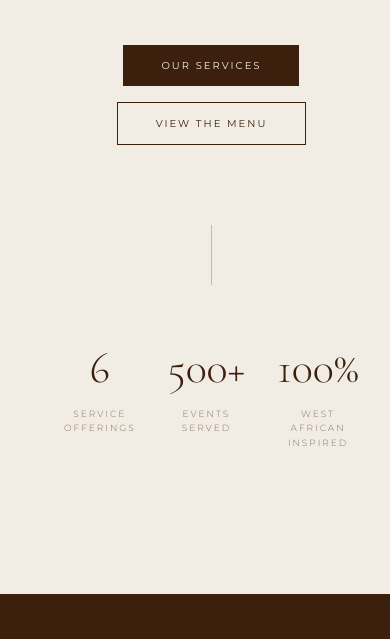
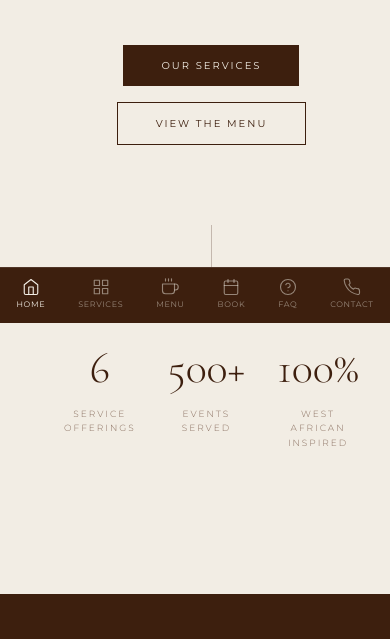
Before and after one commit to nnamdi-code/liquid-therapy-website, a plain HTML site: page index.html in a window 390 px wide. Shown: the part 521-1160 px from the top of the page. Drawn offline with nearby package versions, Linux system fonts and the light colour scheme.

Commit message:
Add files via upload

```diff
--- a/index.html
+++ b/index.html
@@ -138,11 +138,19 @@
   .footer-links a { font-size: 10px; letter-spacing: 0.12em; text-transform: uppercase; color: rgba(242,237,228,0.5); text-decoration: none; cursor: pointer; transition: color 0.2s; }
   .footer-links a:hover { color: var(--cream); }
   .footer-copy { font-size: 10px; color: rgba(242,237,228,0.3); letter-spacing: 0.06em; }
+  .mob-nav { display: none; }
   @media (max-width: 640px) {
     .nav-links { display: none; }
+    .nav-cta { display: none; }
     .form-row, .faq-grid, .extensions-grid, .contact-grid { grid-template-columns: 1fr; }
     .hero-stats { gap: 2rem; }
     .footer-inner { flex-direction: column; text-align: center; }
+    body { padding-bottom: 70px; }
+    .mob-nav { display: flex; position: fixed; bottom: 0; left: 0; right: 0; z-index: 300; background: var(--brown); border-top: 0.5px solid rgba(255,255,255,0.1); justify-content: space-around; align-items: center; padding: 6px 0 10px; }
+    .mob-nav-btn { display: flex; flex-direction: column; align-items: center; gap: 3px; cursor: pointer; background: none; border: none; color: rgba(242,237,228,0.5); font-family: var(--font-body); padding: 4px 6px; transition: color 0.2s; }
+    .mob-nav-btn.active, .mob-nav-btn:hover { color: var(--cream); }
+    .mob-nav-btn svg { width: 18px; height: 18px; }
+    .mob-nav-btn span { font-size: 8px; letter-spacing: 0.08em; text-transform: uppercase; }
   }
 </style>
 </head>
@@ -353,7 +361,7 @@
     <div class="contact-grid">
       <div class="contact-card"><div class="contact-icon-wrap"><svg viewBox="0 0 24 24" fill="none" stroke="currentColor" stroke-width="1.5" stroke-linecap="round" stroke-linejoin="round"><path d="M21 10c0 7-9 13-9 13s-9-6-9-13a9 9 0 0 1 18 0z"/><circle cx="12" cy="10" r="3"/></svg></div><div class="contact-label">Location</div><div class="contact-value">Lagos, Nigeria</div></div>
       <div class="contact-card"><div class="contact-icon-wrap"><svg viewBox="0 0 24 24" fill="none" stroke="currentColor" stroke-width="1.5" stroke-linecap="round" stroke-linejoin="round"><path d="M22 16.92v3a2 2 0 0 1-2.18 2 19.79 19.79 0 0 1-8.63-3.07A19.5 19.5 0 0 1 4.69 12a19.79 19.79 0 0 1-3.07-8.67A2 2 0 0 1 3.6 1.27h3a2 2 0 0 1 2 1.72c.127.96.361 1.903.7 2.81a2 2 0 0 1-.45 2.11L7.91 8.91a16 16 0 0 0 6 6l.91-.91a2 2 0 0 1 2.11-.45c.907.339 1.85.573 2.81.7A2 2 0 0 1 21.73 16.92z"/></svg></div><div class="contact-label">WhatsApp</div><div class="contact-value"><a href="https://wa.me/2348123484321">+234 812 348 4321</a></div></div>
-      <div class="contact-card"><div class="contact-icon-wrap"><svg viewBox="0 0 24 24" fill="none" stroke="currentColor" stroke-width="1.5" stroke-linecap="round" stroke-linejoin="round"><path d="M4 4h16c1.1 0 2 .9 2 2v12c0 1.1-.9 2-2 2H4c-1.1 0-2-.9-2-2V6c0-1.1.9-2 2-2z"/><polyline points="22,6 12,13 2,6"/></svg></div><div class="contact-label">Email</div><div class="contact-value" style="font-size:12px;"><a href="mailto:liquidtherapyhq@gmail.com">liquidtherapyhq@gmail.com</a></div></div>
+      <div class="contact-card"><div class="contact-icon-wrap"><svg viewBox="0 0 24 24" fill="none" stroke="currentColor" stroke-width="1.5" stroke-linecap="round" stroke-linejoin="round"><path d="M4 4h16c1.1 0 2 .9 2 2v12c0 1.1-.9 2-2 2H4c-1.1 0-2-.9-2-2V6c0-1.1.9-2 2-2z"/><polyline points="22,6 12,13 2,6"/></svg></div><div class="contact-label">Email</div><div class="contact-value" style="font-size:12px;"><a href="/cdn-cgi/l/email-protection#c1ada8b0b4a8a5b5a9a4b3a0b1b8a9b081a6aca0a8adefa2aeac"><span class="__cf_email__" data-cfemail="036f6a72766a67776b667162737a6b7243646e626a6f2d606c6e">[email&#160;protected]</span></a></div></div>
       <div class="contact-card"><div class="contact-icon-wrap"><svg viewBox="0 0 24 24" fill="none" stroke="currentColor" stroke-width="1.5" stroke-linecap="round" stroke-linejoin="round"><rect x="2" y="2" width="20" height="20" rx="5"/><path d="M16 11.37A4 4 0 1 1 12.63 8 4 4 0 0 1 16 11.37z"/><line x1="17.5" y1="6.5" x2="17.51" y2="6.5"/></svg></div><div class="contact-label">Instagram</div><div class="contact-value" style="font-size:13px;"><a href="https://instagram.com/liquidtherapyhq" target="_blank">@liquidtherapyhq</a></div></div>
       <div class="contact-card"><div class="contact-icon-wrap"><svg viewBox="0 0 24 24" fill="none" stroke="currentColor" stroke-width="1.5" stroke-linecap="round" stroke-linejoin="round"><path d="M19.59 6.69a4.83 4.83 0 0 1-3.77-4.25V2h-3.45v13.67a2.89 2.89 0 0 1-2.88 2.5 2.89 2.89 0 0 1-2.89-2.89 2.89 2.89 0 0 1 2.89-2.89c.28 0 .54.04.79.1V9.01a6.33 6.33 0 0 0-.79-.05 6.34 6.34 0 0 0-6.34 6.34 6.34 6.34 0 0 0 6.34 6.34 6.34 6.34 0 0 0 6.33-6.34V8.69a8.18 8.18 0 0 0 4.78 1.52V6.75a4.85 4.85 0 0 1-1.01-.06z"/></svg></div><div class="contact-label">TikTok</div><div class="contact-value" style="font-size:13px;"><a href="https://www.tiktok.com/@liquid.therapyhq" target="_blank">@liquid.therapyhq</a></div></div>
       <div class="contact-card"><div class="contact-icon-wrap"><svg viewBox="0 0 24 24" fill="none" stroke="currentColor" stroke-width="1.5" stroke-linecap="round" stroke-linejoin="round"><path d="M12 2C6.48 2 2 6.48 2 12s4.48 10 10 10 10-4.48 10-10S17.52 2 12 2z"/><path d="M8.53 14.65c2.09 1.41 4.85 1.41 6.94 0 1.72-1.16 2.53-2.88 2.53-4.65s-.81-3.49-2.53-4.65c-2.09-1.41-4.85-1.41-6.94 0C6.81 6.51 6 8.23 6 10s.81 3.49 2.53 4.65z"/><path d="M6.18 17.82A9.97 9.97 0 0 0 12 20c2.16 0 4.16-.69 5.82-1.85"/></svg></div><div class="contact-label">Snapchat</div><div class="contact-value" style="font-size:13px;"><a href="https://www.snapchat.com/add/liquidtherapyhq" target="_blank">@liquidtherapyhq</a></div></div>
@@ -377,6 +385,34 @@
   </div>
 </section>
 
+<!-- MOBILE BOTTOM NAV -->
+<div class="mob-nav" id="mob-nav">
+  <button class="mob-nav-btn active" id="mob-hero" onclick="showSection('hero')">
+    <svg viewBox="0 0 24 24" fill="none" stroke="currentColor" stroke-width="1.5" stroke-linecap="round" stroke-linejoin="round"><path d="M3 9l9-7 9 7v11a2 2 0 0 1-2 2H5a2 2 0 0 1-2-2z"/><polyline points="9 22 9 12 15 12 15 22"/></svg>
+    <span>Home</span>
+  </button>
+  <button class="mob-nav-btn" id="mob-services" onclick="showSection('services')">
+    <svg viewBox="0 0 24 24" fill="none" stroke="currentColor" stroke-width="1.5" stroke-linecap="round" stroke-linejoin="round"><rect x="3" y="3" width="7" height="7"/><rect x="14" y="3" width="7" height="7"/><rect x="14" y="14" width="7" height="7"/><rect x="3" y="14" width="7" height="7"/></svg>
+    <span>Services</span>
+  </button>
+  <button class="mob-nav-btn" id="mob-menu" onclick="showSection('menu')">
+    <svg viewBox="0 0 24 24" fill="none" stroke="currentColor" stroke-width="1.5" stroke-linecap="round" stroke-linejoin="round"><path d="M18 8h1a4 4 0 0 1 0 8h-1"/><path d="M2 8h16v9a4 4 0 0 1-4 4H6a4 4 0 0 1-4-4V8z"/><line x1="6" y1="1" x2="6" y2="4"/><line x1="10" y1="1" x2="10" y2="4"/><line x1="14" y1="1" x2="14" y2="4"/></svg>
+    <span>Menu</span>
+  </button>
+  <button class="mob-nav-btn" id="mob-events" onclick="showSection('events')">
+    <svg viewBox="0 0 24 24" fill="none" stroke="currentColor" stroke-width="1.5" stroke-linecap="round" stroke-linejoin="round"><rect x="3" y="4" width="18" height="18" rx="2" ry="2"/><line x1="16" y1="2" x2="16" y2="6"/><line x1="8" y1="2" x2="8" y2="6"/><line x1="3" y1="10" x2="21" y2="10"/></svg>
+    <span>Book</span>
+  </button>
+  <button class="mob-nav-btn" id="mob-faq" onclick="showSection('faq')">
+    <svg viewBox="0 0 24 24" fill="none" stroke="currentColor" stroke-width="1.5" stroke-linecap="round" stroke-linejoin="round"><circle cx="12" cy="12" r="10"/><path d="M9.09 9a3 3 0 0 1 5.83 1c0 2-3 3-3 3"/><line x1="12" y1="17" x2="12.01" y2="17"/></svg>
+    <span>FAQ</span>
+  </button>
+  <button class="mob-nav-btn" id="mob-contact" onclick="showSection('contact')">
+    <svg viewBox="0 0 24 24" fill="none" stroke="currentColor" stroke-width="1.5" stroke-linecap="round" stroke-linejoin="round"><path d="M22 16.92v3a2 2 0 0 1-2.18 2 19.79 19.79 0 0 1-8.63-3.07A19.5 19.5 0 0 1 4.69 12a19.79 19.79 0 0 1-3.07-8.67A2 2 0 0 1 3.6 1.27h3a2 2 0 0 1 2 1.72c.127.96.361 1.903.7 2.81a2 2 0 0 1-.45 2.11L7.91 8.91a16 16 0 0 0 6 6l.91-.91a2 2 0 0 1 2.11-.45c.907.339 1.85.573 2.81.7A2 2 0 0 1 21.73 16.92z"/></svg>
+    <span>Contact</span>
+  </button>
+</div>
+
 <div id="cart-toast"><span class="toast-label">Items in cart</span><span class="toast-count" id="toast-count">0</span><button class="toast-btn" onclick="showSection('order')">Checkout →</button></div>
 
 <footer>
@@ -390,7 +426,7 @@
   </div>
 </footer>
 
-<script>
+<script data-cfasync="false" src="/cdn-cgi/scripts/5c5dd728/cloudflare-static/email-decode.min.js"></script><script>
 const cocktails = [
   { name:"Afrobeat Sour", category:"signature", ingredients:"Whiskey, Orijin, Lime, Simple syrup", taste:"Citrus · Bold", glass:"Coupe", garnish:"Lime wheel" },
   { name:"Coconut Groove", category:"signature", ingredients:"White rum, Coconut cream, Orange juice", taste:"Tropical · Creamy", glass:"Jar or Highball", garnish:"Toasted coconut, Pineapple leaf" },
@@ -498,11 +534,16 @@ function selectEvent(btn, type) {
 function showSection(id) {
   document.querySelectorAll('section').forEach(s => s.classList.remove('active'));
   document.querySelectorAll('.nav-links a').forEach(a => a.classList.remove('active'));
+  document.querySelectorAll('.mob-nav-btn').forEach(b => b.classList.remove('active'));
   document.getElementById(id).classList.add('active');
   const navEl = document.getElementById('nav-' + id);
   if (navEl) navEl.classList.add('active');
+  const mobEl = document.getElementById('mob-' + id);
+  if (mobEl) mobEl.classList.add('active');
   if (id === 'order') renderCartSummary();
-  window.scrollTo({ top: 0, behavior: 'smooth' });
+  window.scrollTo(0, 0);
+  document.documentElement.scrollTop = 0;
+  document.body.scrollTop = 0;
 }
 
 function resetEvents() {
@@ -533,11 +574,4 @@ function setupForm(formId, successId, onSuccess) {
 }
 
 setupForm('order-form','order-success',()=>{ document.getElementById('order-main').style.display='none'; document.getElementById('order-header').style.display='none'; cart=[]; updateCartToast(); });
-setupForm('event-form','event-success',()=>{ ['events-main','events-header','events-intro'].forEach(id=>{const el=document.getElementById(id);if(el)el.style.display='none';}); });
-setupForm('contact-form','contact-success',()=>{ document.getElementById('contact-form-wrap').style.display='none'; });
-
-renderMenu('all');
-renderCartSummary();
-</script>
-</body>
-</html>
+setupForm('event-form','event-success',()=>{ ['events-main','events-header','events-intro'].forEach(id=>{const e
```
